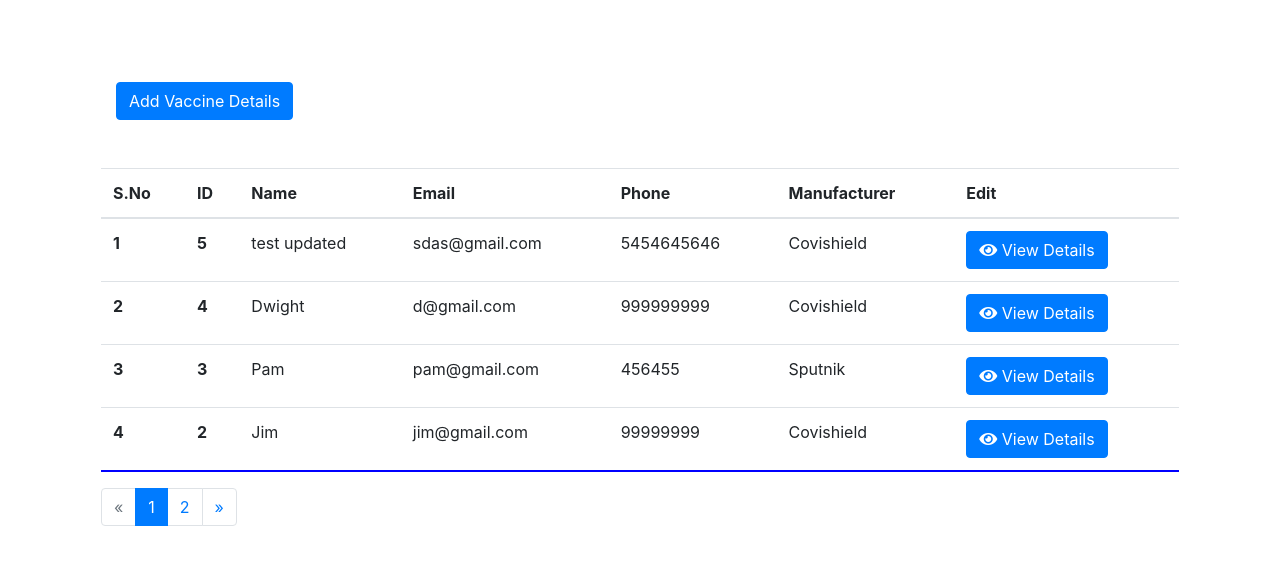
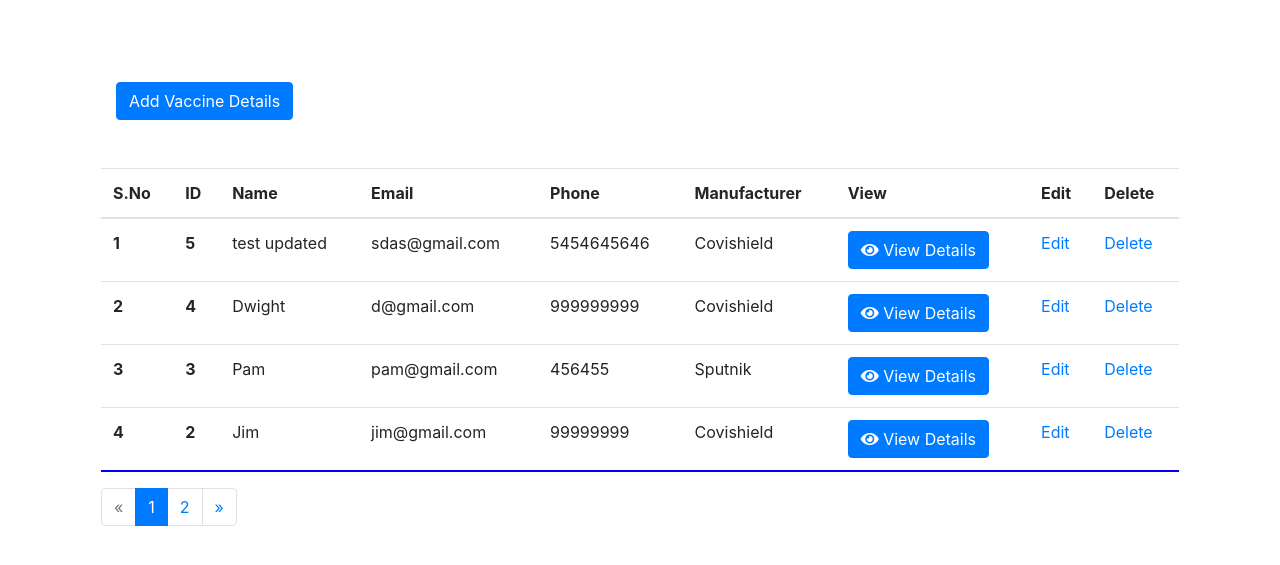
Before and after one commit to AkshaySRajguru/vaccinationportal, a Django app: page /dashboard/ in a window 1280 px wide. Shown: the part 163-728 px from the top of the page. Run offline with Django 3.2, Linux system fonts and the light colour scheme; a user stored in the database is signed in; data comes from the database, SQL or seed files in the repository; both versions use the stored data as it was after the commit; some libraries are stand-ins or nearby versions.

Commit message:
added update-details logic

```diff
--- a/portal/templates/dashboard.html
+++ b/portal/templates/dashboard.html
@@ -27,7 +27,9 @@
             <th scope="col">Email</th>
             <th scope="col">Phone</th>
             <th scope="col">Manufacturer</th>
+            <th scope="col">View</th>
             <th scope="col">Edit</th>
+            <th scope="col">Delete</th>
         </tr>
       </thead>
       <tbody>
@@ -65,6 +67,8 @@
       </div>
       </div>
     </div>
+            <td><a href="{%  url 'update-details' i.id %}">Edit</a></td>
+            <td><a href="#">Delete</a></td>
         </tr>
         {% endfor %}
       </tbody>
--- a/portal/views.py
+++ b/portal/views.py
@@ -1,4 +1,4 @@
-from django.shortcuts import render, redirect
+from django.shortcuts import render, redirect, get_object_or_404
 from django.core.paginator import Paginator, EmptyPage, PageNotAnInteger
 
 from .models import Person
@@ -6,7 +6,7 @@ from .forms import PersonForm
 
 
 def home(request):
-    return render(request, 'home.html', {"name": "Akshay"})
+    return render(request, 'home.html', {'name': 'Akshay'})
 
 
 def dashboard(request):
@@ -31,4 +31,27 @@ def add_vaccine_details(request):
         if person_object.is_valid():
             person_object.save()
         return redirect('home')
-    return render(request, "add-vaccine-details.html", {'person_object': person_object})
+    return render(request, 'add-vaccine-details.html', {'person_object': person_object})
+
+
+def update_view(request, pk):
+    # dictionary for initial data with
+    # field names as keys
+    context = {}
+
+    # fetch the object related to passed id
+    obj = get_object_or_404(Person, id=pk)
+
+    # pass the object as instance in form
+    form = PersonForm(request.POST or None, instance=obj)
+
+    # save the data from the form and
+    # redirect to detail_view
+    if form.is_valid():
+        form.save()
+        return redirect('dashboard')
+
+    # add form dictionary to context
+    context['person_object'] = form
+
+    return render(request, 'add-vaccine-details.html', context)
--- a/vaccinationportal/urls.py
+++ b/vaccinationportal/urls.py
@@ -24,4 +24,5 @@ urlpatterns = [
     path('', views.home, name='home'),
     path('dashboard/', views.dashboard, name='dashboard'),
     path('add-person/', views.add_vaccine_details, name='add_vaccine_details'),
+    path('update-details/<str:pk>/', views.update_view, name='update-details'),
 ]
```
Also changed, not shown: db.sqlite3. Lines whose indentation alone changed are shown as unchanged.
